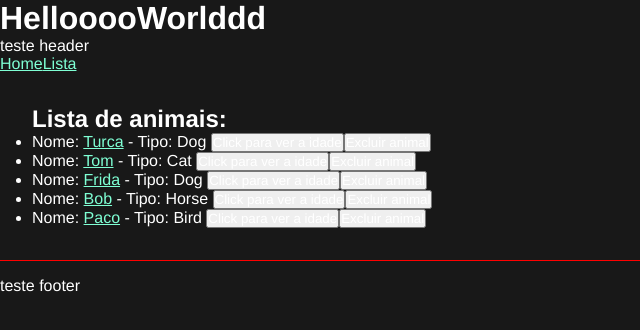
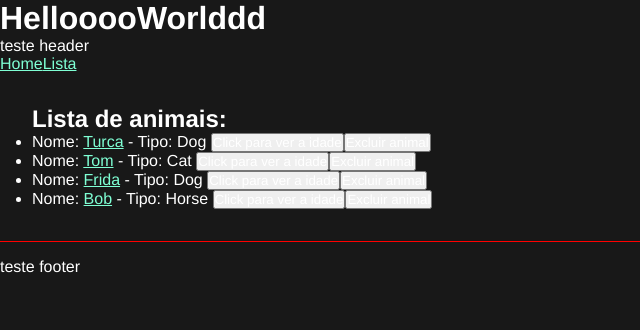
Before and after one commit to gmartins-dev/angular-curso-battisti, an Angular app: page /list in a window 1280 px wide. Shown: the top 330 px of the page, without its empty margins (0-640 px from the left). Built offline with nearby package versions, Linux system fonts and the light colour scheme; data requests are answered from the project's data file.

Commit message:
deletando dado do bd via http

```diff
--- a/db.json
+++ b/db.json
@@ -1,16 +1,60 @@
 {
   "animals": [
-      {"id": 1, "name": "Turca", "type": "Dog",   "age": 4 },
-      {"id": 2, "name": "Tom",   "type": "Cat",   "age": 10 },
-      {"id": 3, "name": "Frida", "type": "Dog",   "age": 11 },
-      {"id": 4, "name": "Bob",   "type": "Horse", "age": 2 },
-      {"id": 5, "name": "Paco",  "type": "Bird",  "age": 1 }
+    {
+      "id": 1,
+      "name": "Turca",
+      "type": "Dog",
+      "age": 4
+    },
+    {
+      "id": 2,
+      "name": "Tom",
+      "type": "Cat",
+      "age": 10
+    },
+    {
+      "id": 3,
+      "name": "Frida",
+      "type": "Dog",
+      "age": 11
+    },
+    {
+      "id": 4,
+      "name": "Bob",
+      "type": "Horse",
+      "age": 2
+    }
   ],
   "teste": [
-    {"id": 1, "name": "Turca", "type": "Dog",   "age": 4 },
-    {"id": 2, "name": "Tom",   "type": "Cat",   "age": 10 },
-    {"id": 3, "name": "Frida", "type": "Dog",   "age": 11 },
-    {"id": 4, "name": "Bob",   "type": "Horse", "age": 2 },
-    {"id": 5, "name": "Paco",  "type": "Bird",  "age": 1 }
-]
+    {
+      "id": 1,
+      "name": "Turca",
+      "type": "Dog",
+      "age": 4
+    },
+    {
+      "id": 2,
+      "name": "Tom",
+      "type": "Cat",
+      "age": 10
+    },
+    {
+      "id": 3,
+      "name": "Frida",
+      "type": "Dog",
+      "age": 11
+    },
+    {
+      "id": 4,
+      "name": "Bob",
+      "type": "Horse",
+      "age": 2
+    },
+    {
+      "id": 5,
+      "name": "Paco",
+      "type": "Bird",
+      "age": 1
+    }
+  ]
 }
--- a/src/app/components/list-render/list-render.component.ts
+++ b/src/app/components/list-render/list-render.component.ts
@@ -22,7 +22,8 @@
   }
 
   removeAnimal(animal: Animal) {
-    this.animals = this.listService.remove(this.animals, animal);
+    this.animals = this.animals.filter((a) => animal.name !== a.name);
+    this.listService.remove(animal.id).subscribe();
   }
 
   getAnimals(): void {
--- a/src/app/services/list.service.ts
+++ b/src/app/services/list.service.ts
@@ -12,8 +12,8 @@
 
   constructor(private http: HttpClient) {}
 
-  remove(animals: Animal[], animal: Animal) {
-    return animals.filter((a) => animal.name !== a.name);
+  remove(id: number) {
+    return this.http.delete<Animal>(`${this.apiUrl}/${id}`);
   }
 
   getAll(): Observable<Animal[]> {
```
